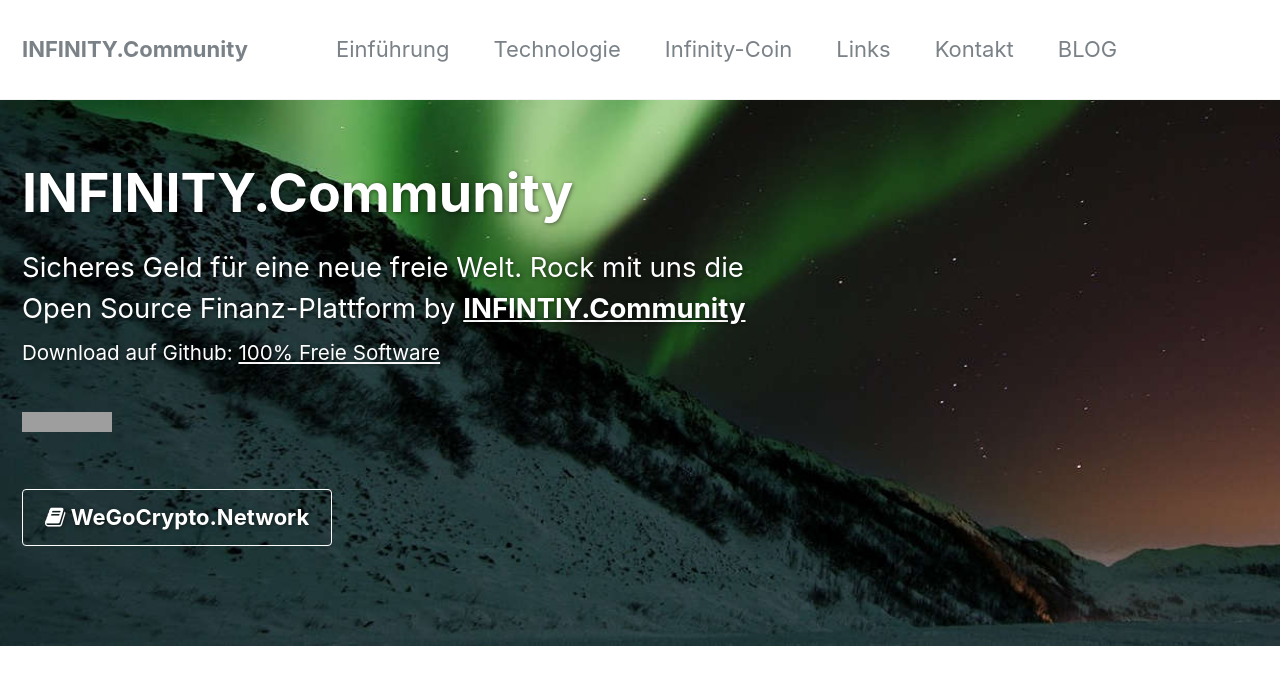
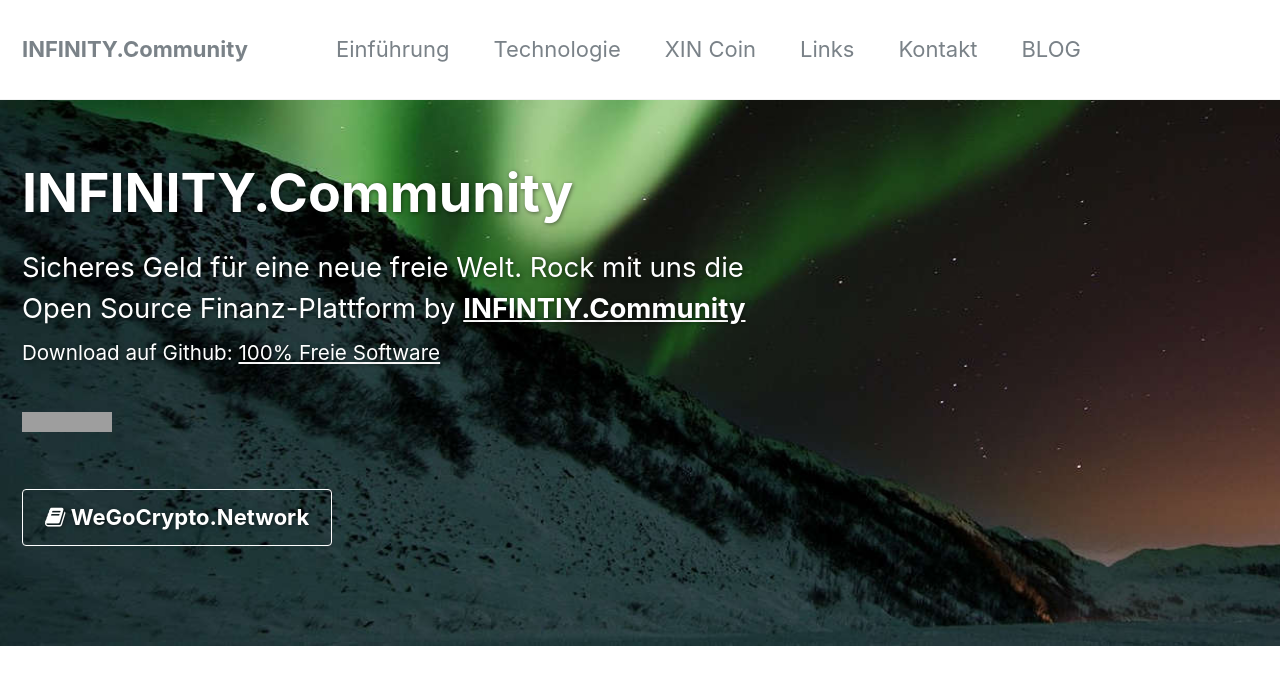
Before and after one commit to infinity-economics/WhitePaper, a Jekyll site: the page built from _pages/home.md, in a window 1280 px wide and 900 px high, cut to the strip 0-686 px from the top of the window. Built offline with Jekyll 4.4.1, drawn with Linux system fonts in a browser that asks for light colours; grey boxes are pictures that could not be loaded.

Commit message:
Update navigation.yml

```diff
--- a/_data/navigation.yml
+++ b/_data/navigation.yml
@@ -24,7 +24,7 @@ main:
     url: /docs/about/
   - title: "Technologie"
     url: /docs/technology/
-  - title: "Infinity-Coin"
+  - title: "XIN Coin"
     url: /docs/spezification/
   - title: "Links"
     url: /docs/wallets/
```
